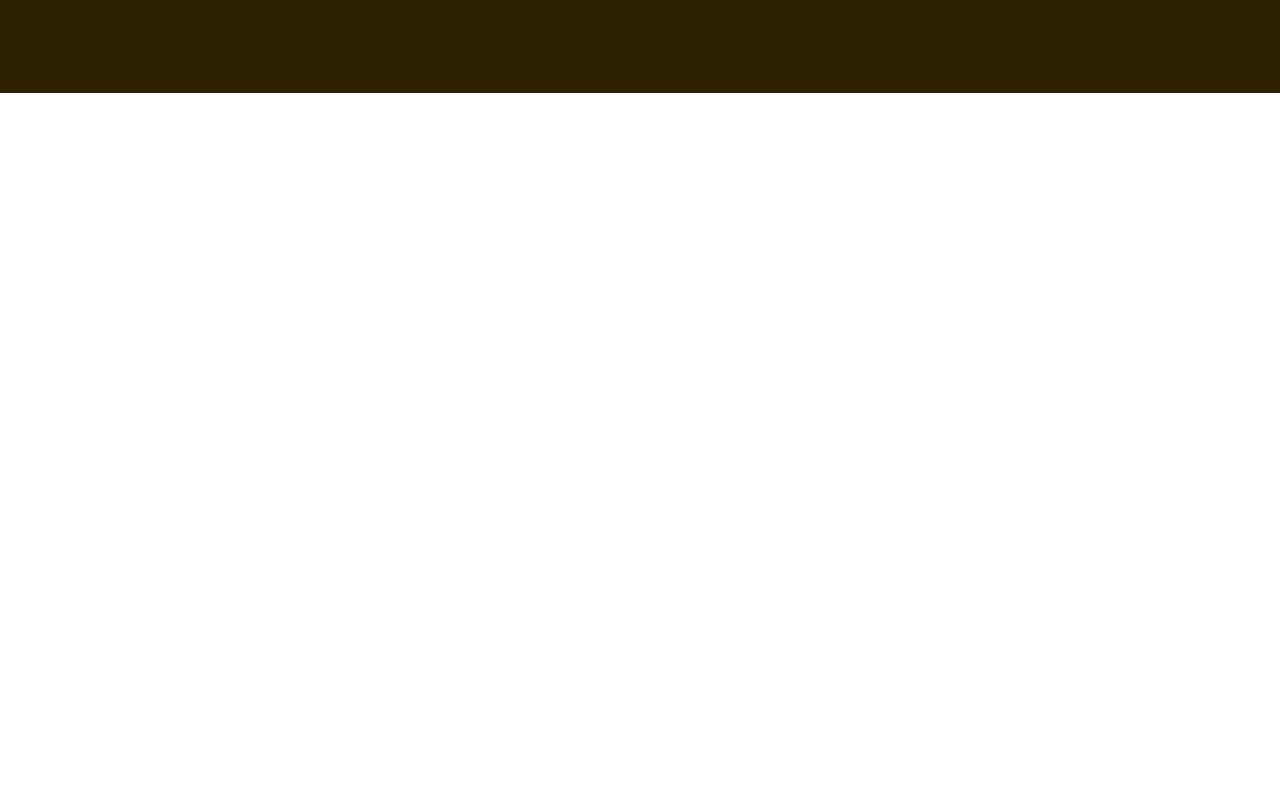
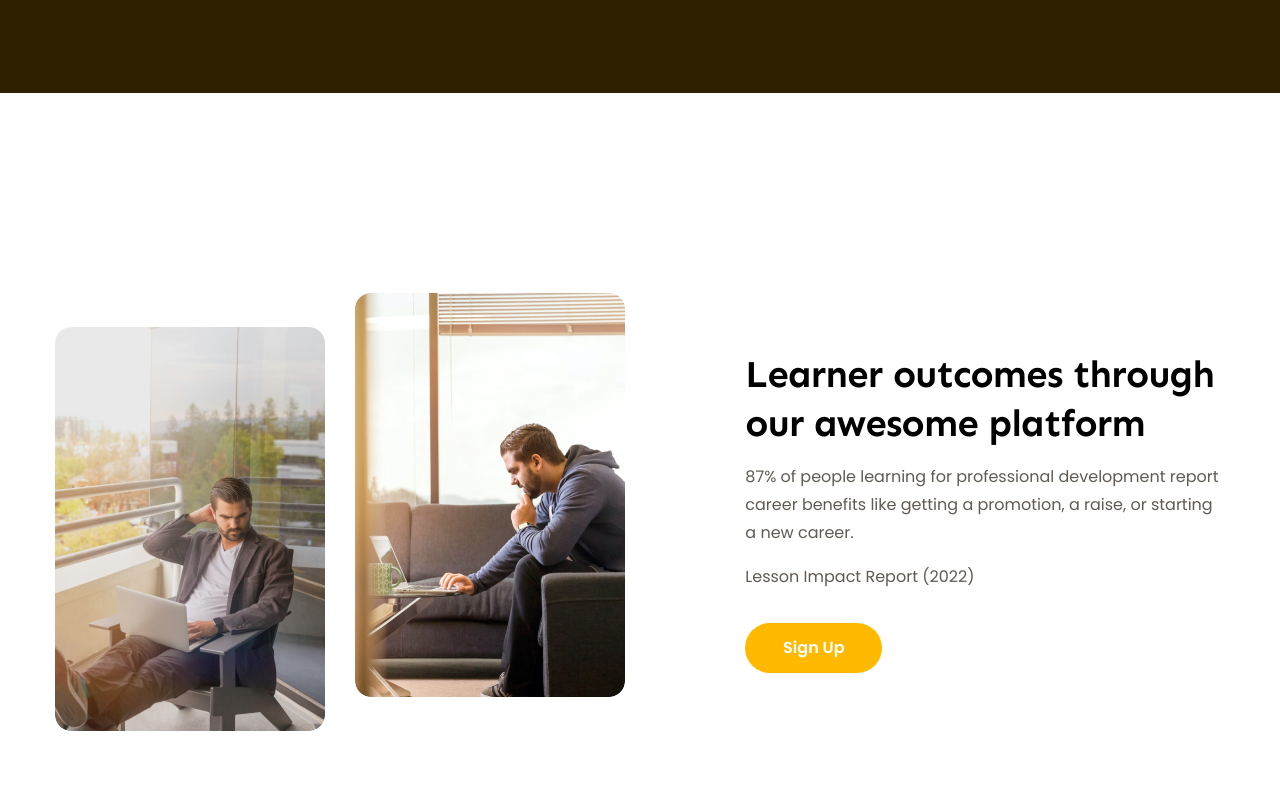
Before and after one commit to LuuTheTaiBean/duan90, a plain HTML site: page index.html in a window 1280 px wide. Shown: the part 2244-3043 px from the top of the page. Drawn offline with Linux system fonts and the light colour scheme.

Commit message:
P10 Code phần Features

```diff
--- a/assets/css/style.css
+++ b/assets/css/style.css
@@ -476,3 +476,49 @@ a {
   cursor: default;
   background-color: var(--primary-color);
 }
+
+/* =========================================Features============================== */
+.features {
+  margin-top: 135px;
+  padding: 65px 0px;
+}
+
+.features .body {
+  display: flex;
+  justify-content: space-between;
+}
+
+.features .images {
+  display: flex;
+  gap: 30px;
+}
+.features .images img {
+  width: 270px;
+  height: 404px;
+  object-fit: cover;
+  border-radius: 16px;
+}
+
+.features .lower {
+  margin-top: 34px;
+}
+.features .content {
+  width: 41%;
+  display: flex;
+  flex-direction: column;
+  justify-content: center;
+}
+
+.features .desc {
+  margin-top: 16px;
+  color: #5f5b53;
+  font-size: 1.6rem;
+  line-height: 1.75;
+}
+
+.features .cta-btn {
+  margin-top: 32px;
+  width: 137px;
+  height: 50px;
+  background: var(--primary-color);
+}
--- a/index.html
+++ b/index.html
@@ -361,6 +361,35 @@
           </div>
         </div>
       </div>
+      <!-- Features -->
+      <div class="features">
+        <div class="main-content">
+          <div class="body">
+            <div class="images">
+              <img class="lower"
+                src="./assets/img/Learn1.png"
+                alt="Learner outcomes through our awesome platform"
+              />
+              <img
+                src="./assets/img/Learn2.png"
+                alt="Learner outcomes through our awesome platform"
+              />
+            </div>
+            <div class="content">
+              <h2 class="heading-lv2">
+                Learner outcomes through our awesome platform
+              </h2>
+              <p class="desc">
+                87% of people learning for professional development report
+                career benefits like getting a promotion, a raise, or starting a
+                new career.
+              </p>
+              <p class="desc">Lesson Impact Report (2022)</p>
+              <a href="#!" class="btn cta-btn">Sign Up</a>
+            </div>
+          </div>
+        </div>
+      </div>
     </main>
   </body>
 </html>
```
Also changed, not shown: assets/img/Learn1.png (added), assets/img/Learn2.png (added).
